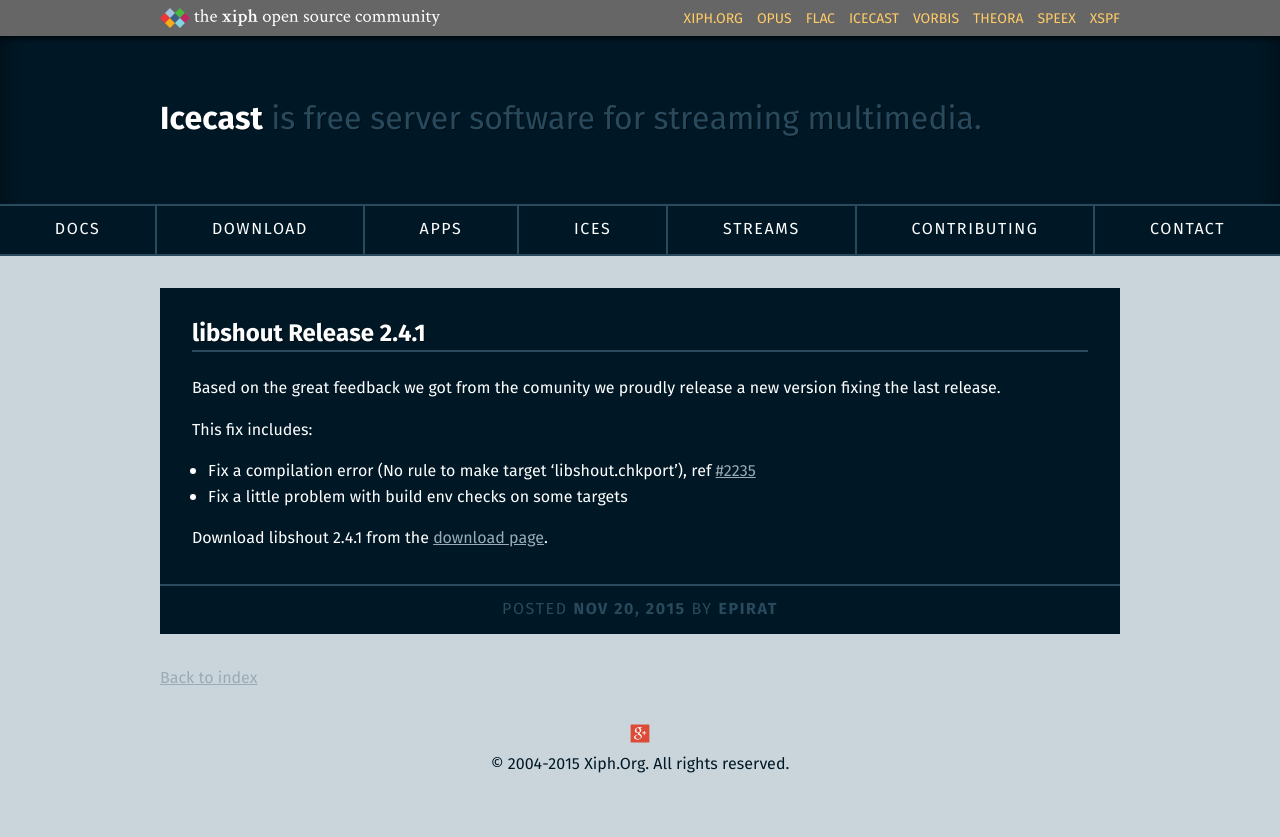
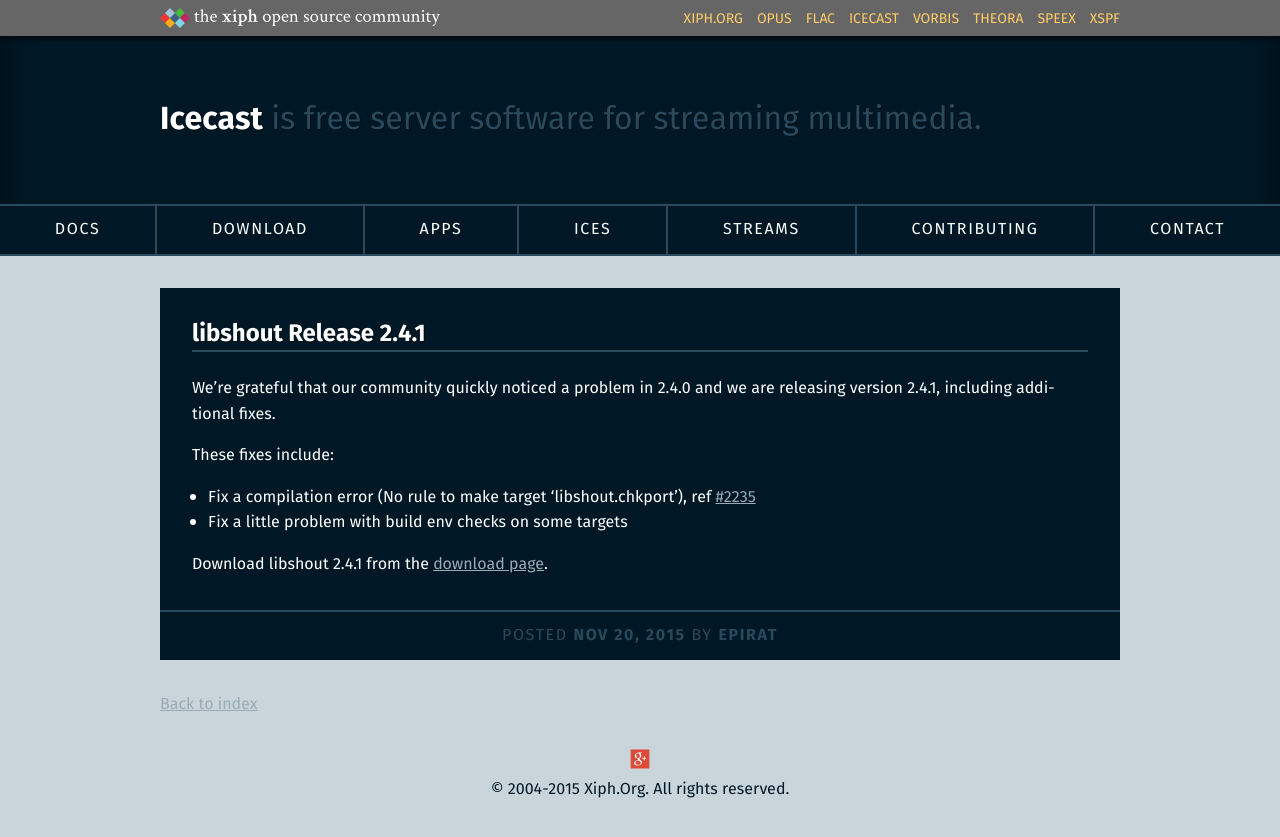
Before and after one commit to barionleg/Xipho, a Jekyll site: the page built from _posts/2015-11-20-libshout-release-2_4_1.md, in a window 1280 px wide. Shown: the top 837 px of the page. Built offline with Jekyll 4.4.1, drawn with Linux system fonts in a browser that asks for light colours.

Commit message:
Improved wording for libshout 2.4.1 release news

```diff
--- a/_posts/2015-11-20-libshout-release-2_4_1.md
+++ b/_posts/2015-11-20-libshout-release-2_4_1.md
@@ -6,9 +6,9 @@ author: ePirat
 categories: libshout release
 ---
 
-Based on the great feedback we got from the comunity we proudly release a new version fixing the last release.
+We're grateful that our community quickly noticed a problem in 2.4.0 and we are releasing version 2.4.1, including additional fixes.
 
-This fix includes:
+These fixes include:
 
 - Fix a compilation error (No rule to make target 'libshout.chkport'), ref [#2235]
 - Fix a little problem with build env checks on some targets
```
